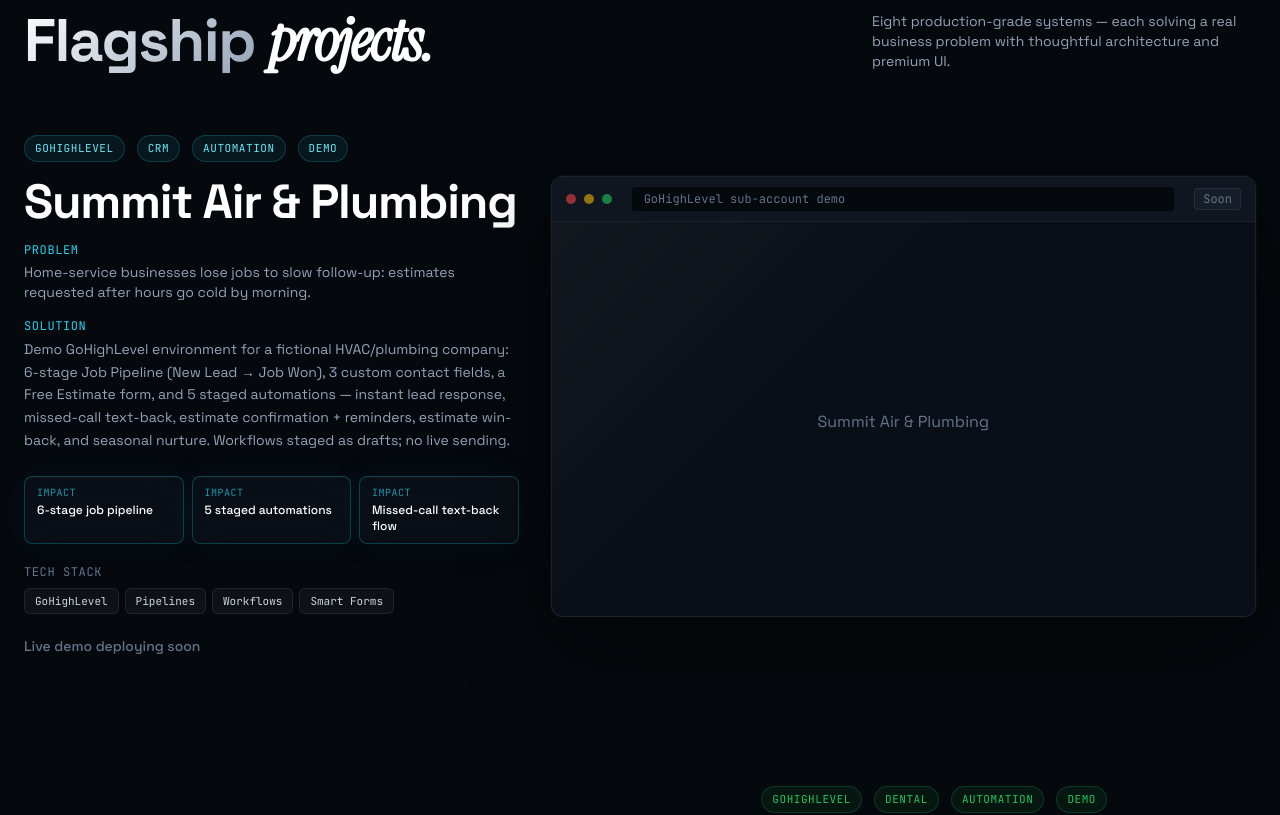
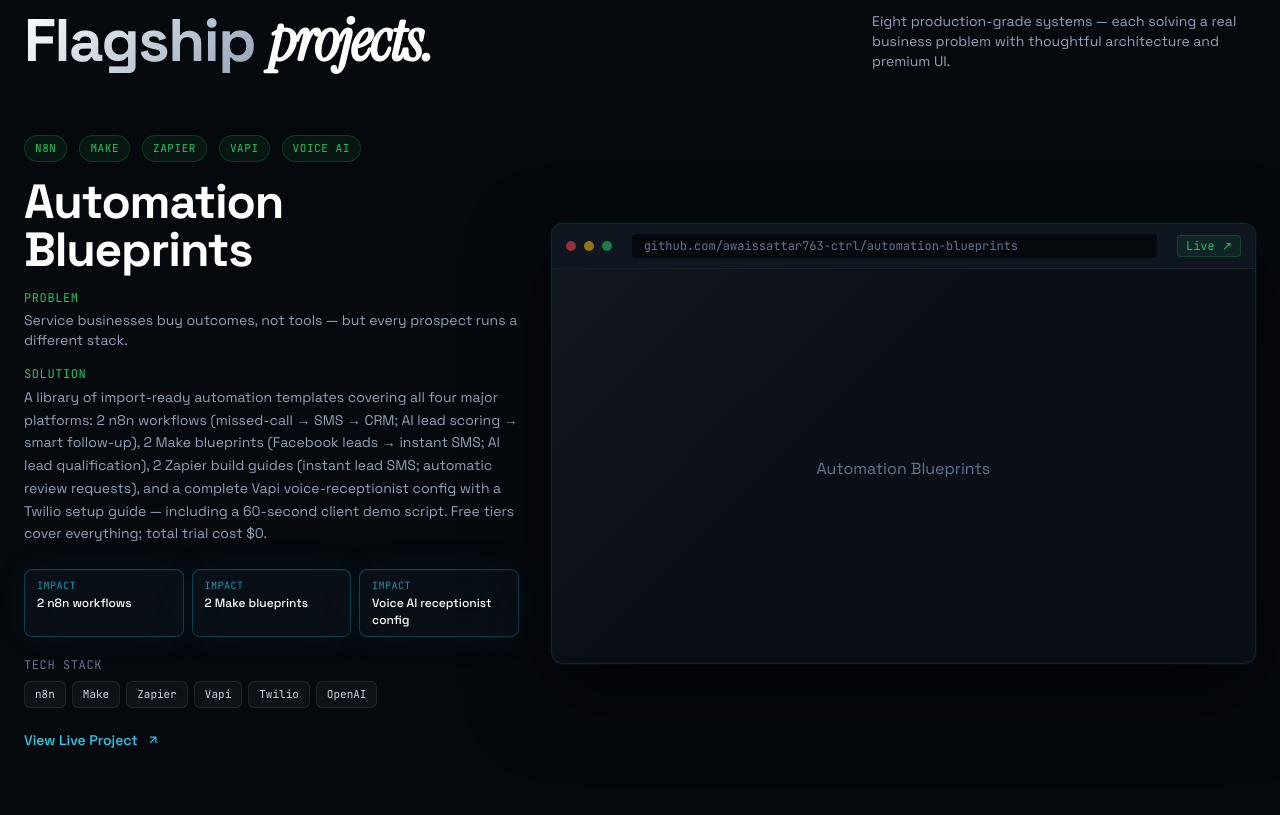
Before and after one commit to awaissattar763-ctrl/awaissattar-portfolio, a React (Vite) app: page / in a window 1280 px wide. Shown: the part 1180-1995 px from the top of the page. Built offline with nearby package versions, Linux system fonts and the light colour scheme.

Commit message:
Add Automation Blueprints flagship entry

```diff
--- a/src/data/projects.js
+++ b/src/data/projects.js
@@ -1,5 +1,26 @@
 // Flagship projects — full case study cards
 export const flagshipProjects = [
+  {
+    id: 'automation-blueprints',
+    name: 'Automation Blueprints',
+    subtitle: 'n8n · Make · Zapier · Vapi Voice — Import-Ready Templates',
+    tagline: '[ TEMPLATES + GUIDES ]',
+    tags: ['n8n', 'Make', 'Zapier', 'Vapi', 'Voice AI'],
+    conceptDemo: false,
+    problem:
+      'Service businesses buy outcomes, not tools — but every prospect runs a different stack.',
+    solution:
+      'A library of import-ready automation templates covering all four major platforms: 2 n8n workflows (missed-call → SMS → CRM; AI lead scoring → smart follow-up), 2 Make blueprints (Facebook leads → instant SMS; AI lead qualification), 2 Zapier build guides (instant lead SMS; automatic review requests), and a complete Vapi voice-receptionist config with a Twilio setup guide — including a 60-second client demo script. Free tiers cover everything; total trial cost $0.',
+    stack: ['n8n', 'Make', 'Zapier', 'Vapi', 'Twilio', 'OpenAI'],
+    impact: ['2 n8n workflows', '2 Make blueprints', 'Voice AI receptionist config'],
+    link: 'https://github.com/awaissattar763-ctrl/automation-blueprints',
+    domain: 'github.com/awaissattar763-ctrl/automation-blueprints',
+    gradient: 'green',
+    extraBadges: [
+      { text: '● IMPORT-READY', color: 'green' },
+      { text: '● $0 TO TRY', color: 'cyan' },
+    ],
+  },
   {
     id: 'ghl-summit-air',
     name: 'Summit Air & Plumbing',
```
